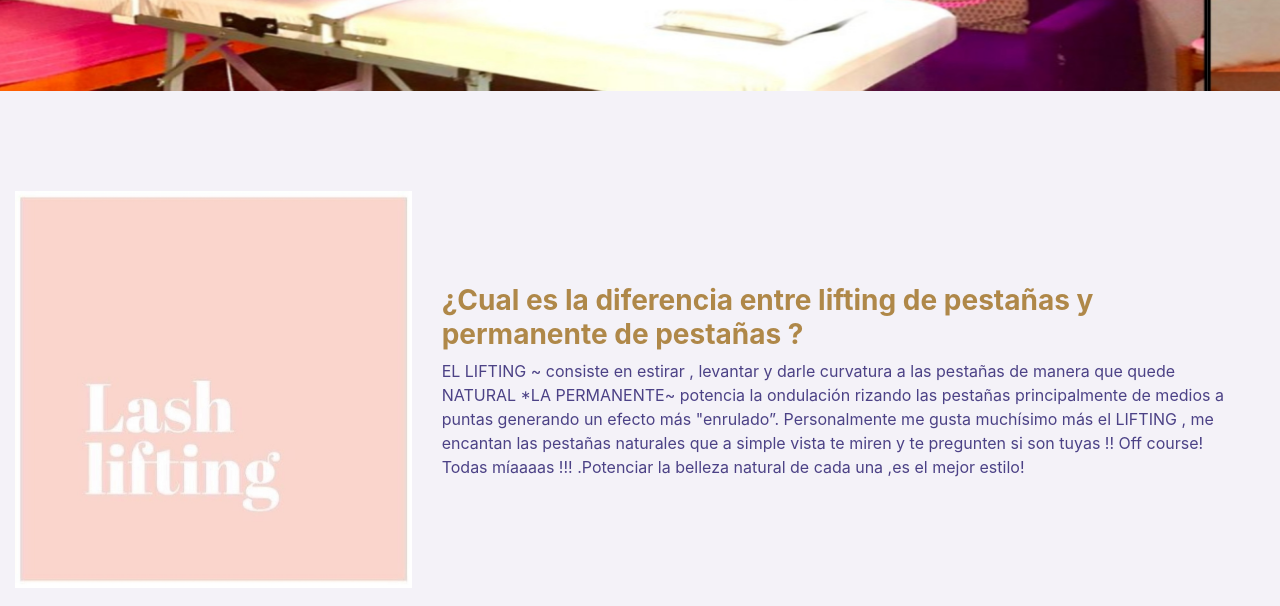
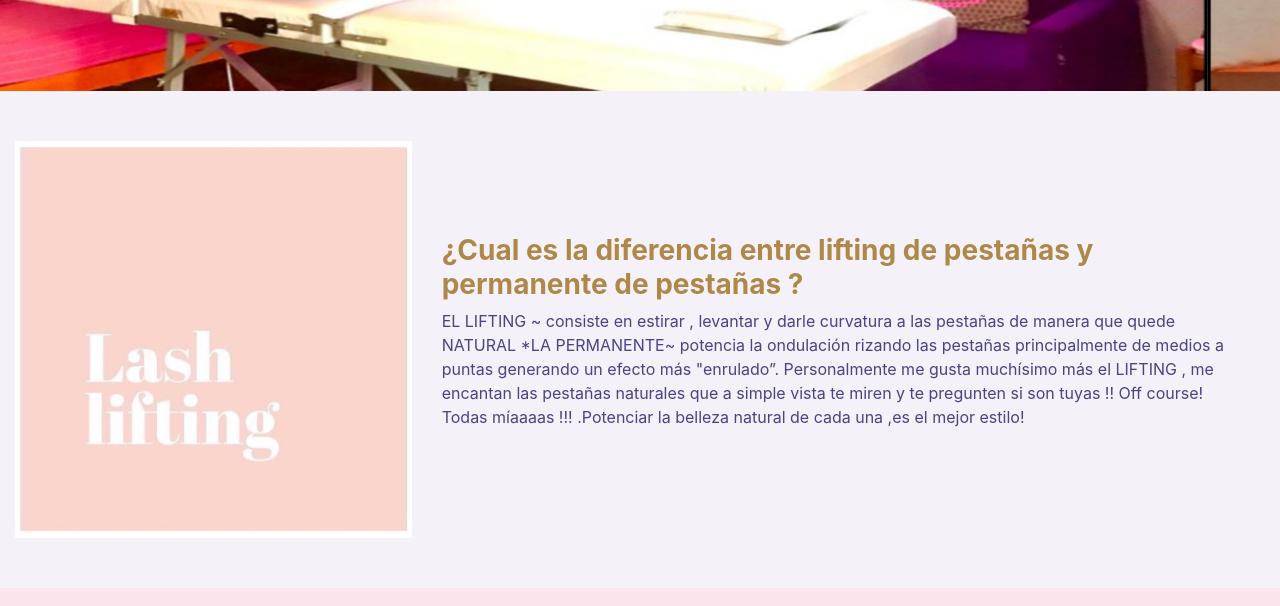
Before and after one commit to nicolasgiambra/luli-lash-and-brows, a plain HTML site: page paginas/lashes.html in a window 1280 px wide. Shown: the part 509-1115 px from the top of the page. Drawn offline with nearby package versions, Linux system fonts and the light colour scheme.

Commit message:
espacios en lashes

```diff
--- a/css/stylesheet.css
+++ b/css/stylesheet.css
@@ -102,9 +102,18 @@ p{
 
 @media only screen and (min-width: 1024px) {
     .marginxlLeft {
-            margin-left: 30px;
+        margin-left: 30px;
     }
     .marginxlRight {
-            margin-right: 30px;
+        margin-right: 30px;
+    }
+    .paddingxlB{
+        padding: 0px 0px 50px 0px;
     }
 }
+
+@media only screen and (max-width: 768px) {
+    .marginsmB {
+        margin-bottom: 40px;
+    }
+}
--- a/paginas/lashes.html
+++ b/paginas/lashes.html
@@ -66,11 +66,11 @@
         </div>
       </div>
     </div>
-    <div class="row paddingTB">
-      <div class="col-xl-4 col-xs-12">
+    <div class="row paddingxlB">
+      <div class="col-xl-4 col-xs-12 marginsmB">
         <img src="../imagenes/lashlifting.jpg" alt="lashlifting"  class="img-fluid">
       </div>
-      <article class="col-xl-8 col-xs-12 d-flex flex-column align-items-center justify-content-xl-center">
+      <article class="col-xl-8 col-xs-12 d-flex flex-column align-items-center justify-content-xl-center marginsmB">
         <h3 class="dorado">¿Cual es la diferencia entre lifting de
           pestañas y permanente de pestañas ?
         </h3>
```
